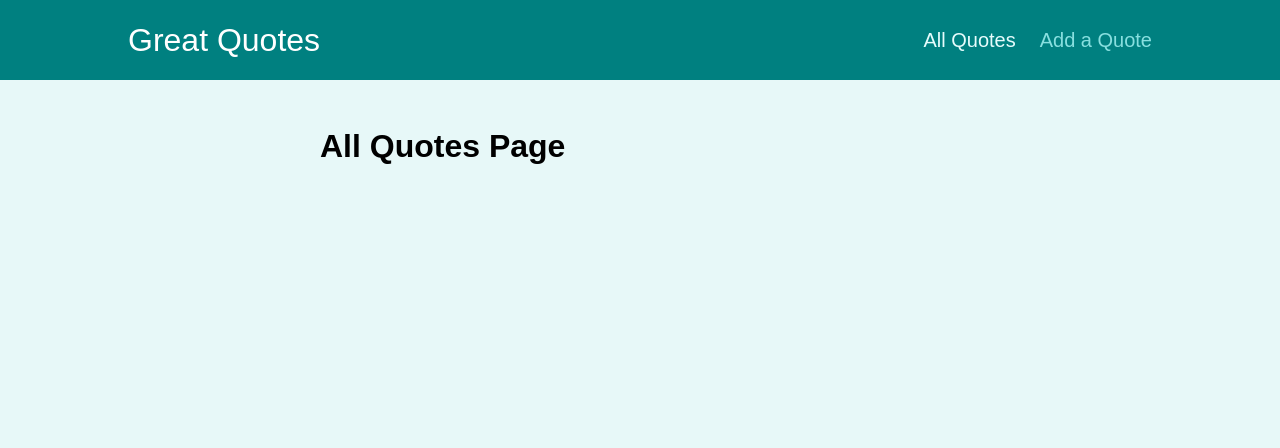
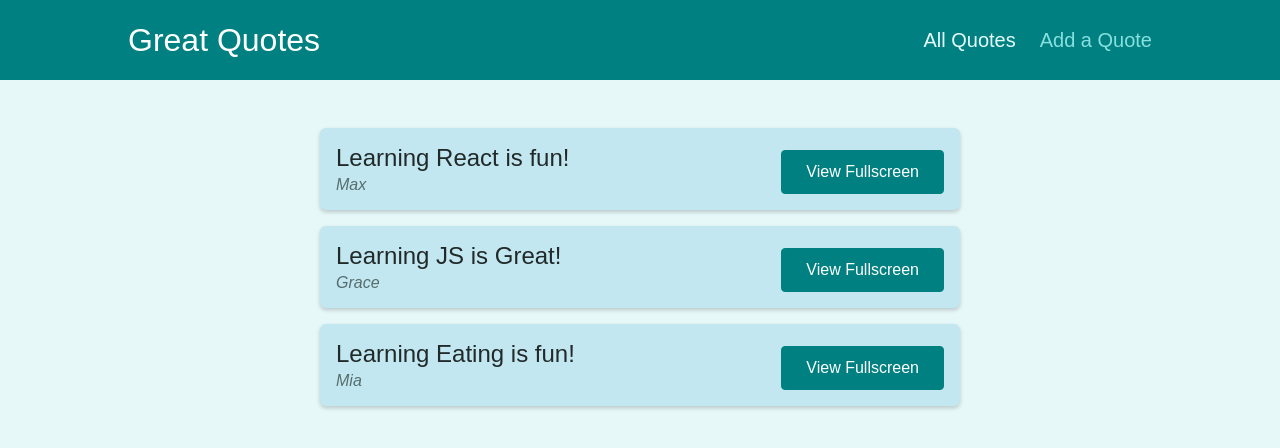
Before and after one commit to GraceYou500/SPA-Router-practice, a React (Create React App) app in the folder 09-time-to-practice-starting-code/: page /quotes in a window 1280 px wide. Shown: the top 448 px of the page. Built offline with nearby package versions, Linux system fonts and the light colour scheme.

Commit message:
add details

```diff
--- a/09-time-to-practice-starting-code/src/components/quotes/QuoteItem.js
+++ b/09-time-to-practice-starting-code/src/components/quotes/QuoteItem.js
@@ -1,6 +1,7 @@
 import classes from './QuoteItem.module.css';
+import { Link } from 'react-router-dom';
 
-const QuoteItem = (props) => {
+const QuoteItem = props => {
   return (
     <li className={classes.item}>
       <figure>
@@ -9,9 +10,9 @@ const QuoteItem = (props) => {
         </blockquote>
         <figcaption>{props.author}</figcaption>
       </figure>
-      <a className='btn'>
+      <Link className="btn" to={`/quotes/${props.id}`}>
         View Fullscreen
-      </a>
+      </Link>
     </li>
   );
 };
--- a/09-time-to-practice-starting-code/src/pages/AllQuotes.js
+++ b/09-time-to-practice-starting-code/src/pages/AllQuotes.js
@@ -1,5 +1,13 @@
+import QuoteList from '../components/quotes/QuoteList';
+
+const DUMMY_QUOTES = [
+  { id: 'q1', author: 'Max', text: 'Learning React is fun!' },
+  { id: 'q2', author: 'Grace', text: 'Learning JS is Great!' },
+  { id: 'q3', author: 'Mia', text: 'Learning Eating is fun!' },
+];
+
 const AllQuotes = () => {
-  return <h1>All Quotes Page</h1>;
+  return <QuoteList quotes={DUMMY_QUOTES} />;
 };
 
 export default AllQuotes;
--- a/09-time-to-practice-starting-code/src/pages/NewQuote.js
+++ b/09-time-to-practice-starting-code/src/pages/NewQuote.js
@@ -1,5 +1,11 @@
+import QuoteForm from '../components/quotes/QuoteForm';
+
 const NewQuote = () => {
-  return <h1>New Quote Page</h1>;
+  const addQuoteHandler = quoteData => {
+    console.log(quoteData);
+  };
+
+  return <QuoteForm onAddQuote={addQuoteHandler} />;
 };
 
 export default NewQuote;
--- a/09-time-to-practice-starting-code/src/pages/QuoteDetail.js
+++ b/09-time-to-practice-starting-code/src/pages/QuoteDetail.js
@@ -1,11 +1,25 @@
 import { useParams, Route } from 'react-router-dom';
 import Comments from '../components/comments/Comments';
+import HighlightedQuote from '../components/quotes/HighlightedQuote';
+import NoQuotesFound from '../components/quotes/NoQuotesFound';
+
+const DUMMY_QUOTES = [
+  { id: 'q1', author: 'Max', text: 'Learning React is fun!' },
+  { id: 'q2', author: 'Grace', text: 'Learning JS is Great!' },
+  { id: 'q3', author: 'Mia', text: 'Learning Eating is fun!' },
+];
 
 const QuoteDetail = () => {
   const Params = useParams();
+  const quote = DUMMY_QUOTES.find(quote => quote.id === Params.quoteId);
+
+  if (!quote) {
+    return <NoQuotesFound />;
+  }
+
   return (
     <>
-      <h1>Quote Detail Page</h1>
+      <HighlightedQuote author={quote.author} text={quote.text} />
       <p>{Params.quoteId}</p>
       <Route path={`/quotes/${Params.quoteId}/comments`}>
         <Comments />
```
Also changed, not shown: 09-time-to-practice-starting-code/src/components/quotes/QuoteForm.js (+8 -8 lines), 1 other file (tests, documents, lock files or other folders).
